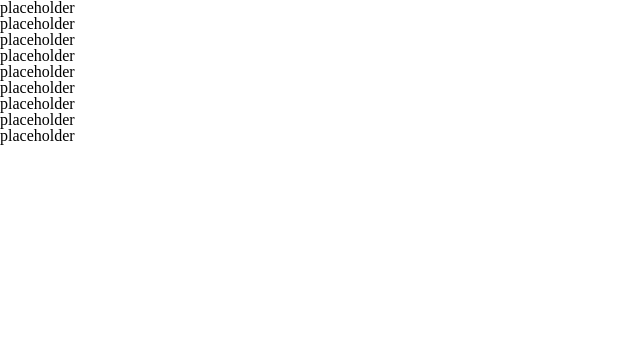
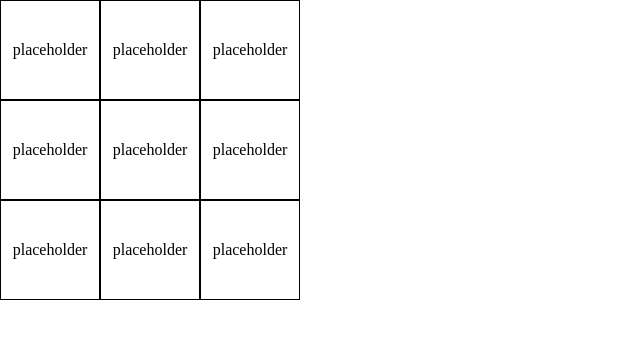
Before and after one commit to charlescyso/tic-tac-toe, a plain HTML site: page index.html in a window 1280 px wide. Shown: the whole page, without its empty margins (0-640 px from the left). Drawn offline with Linux system fonts and the light colour scheme.

Commit message:
Add some style for easier testing

```diff
--- a/style.css
+++ b/style.css
@@ -9,3 +9,17 @@
 *::after {
     box-sizing: border-box;
 }
+
+.grid {
+    display: grid;
+    grid-template-columns: repeat(3, max-content);
+}
+
+.cell {
+    display: flex;
+    border: 1px solid black;
+    width: 100px;
+    height: 100px;
+    justify-content: center;
+    align-items: center;
+}
```
